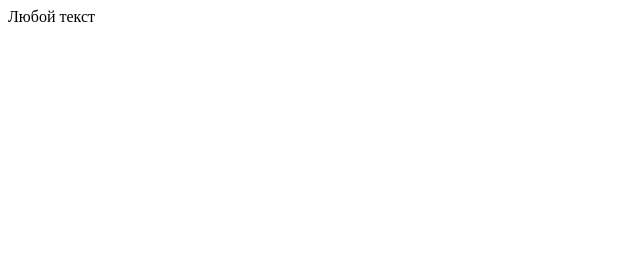
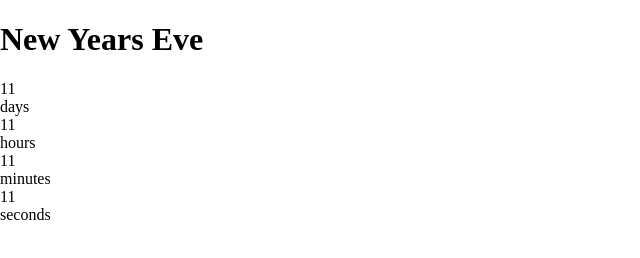
Before and after one commit to CooKingBeast/WebStProjects, a plain HTML site: page NewYearTimer/index.html in a window 1280 px wide. Shown: the whole page, without its empty margins (0-640 px from the left). Drawn offline with Linux system fonts and the light colour scheme.

Commit message:
style reset, link css and html body layout

```diff
--- a/NewYearTimer/index.html
+++ b/NewYearTimer/index.html
@@ -1,11 +1,18 @@
 <!DOCTYPE html>
 <html lang="en">
 	<head>
-		<script src="script.js"></script>
 		<meta charset="UTF-8" />
 		<title>NewYearTimer</title>
+		<link rel="stylesheet" href="./style.css" />
 	</head>
 	<body>
-		<div>Любой текст</div>
+		<h1>New Years Eve</h1>
+		<div class="timer">
+			<div>11<br />days</div>
+			<div>11<br />hours</div>
+			<div>11<br />minutes</div>
+			<div>11<br />seconds</div>
+		</div>
+		<script src="./script.js"></script>
 	</body>
 </html>
--- a/NewYearTimer/style.css
+++ b/NewYearTimer/style.css
@@ -0,0 +1,8 @@
+* {
+	box-sizing: border-box;
+}
+
+body {
+	margin: 0;
+	padding: 0;
+}
```
